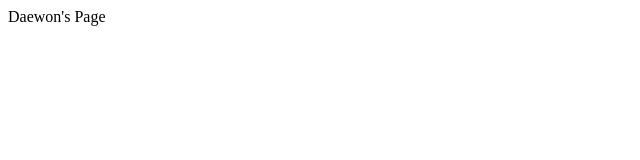
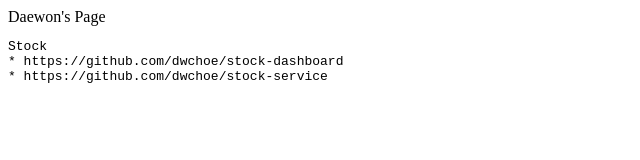
Before and after one commit to dwchoe/dwchoe.github.io, a plain HTML site: page index.html in a window 1280 px wide. Shown: the whole page, without its empty margins (0-640 px from the left). Drawn offline with Linux system fonts and the light colour scheme.

Commit message:
Update index.html

```diff
--- a/index.html
+++ b/index.html
@@ -6,7 +6,13 @@
 <body>
 Daewon's Page
 
+<pre>
+Stock
+* https://github.com/dwchoe/stock-dashboard
+* https://github.com/dwchoe/stock-service
 
+
+</pre>
 
 
 
```
